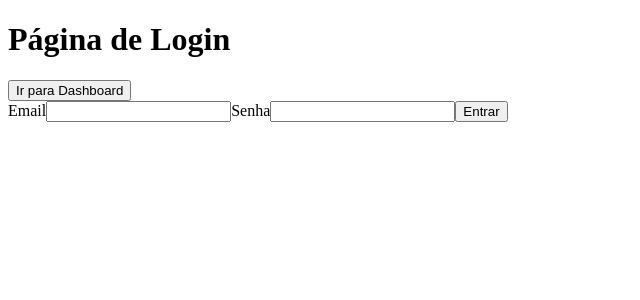
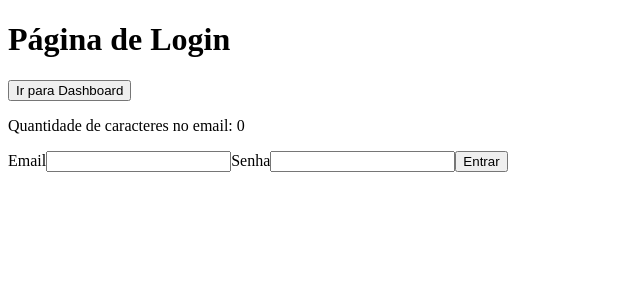
Before and after one commit to Rafiere/course_youtube_curso-de-react-para-iniciantes, a React (Create React App) app: page /login in a window 1280 px wide. Shown: the top 300 px of the page, without its empty margins (0-640 px from the left). Built offline with nearby package versions, Linux system fonts and the light colour scheme.

Commit message:
feat: adding a useMemo example with explanation and lesson 08 notes.

```diff
--- a/src/app/pages/login/Login.tsx
+++ b/src/app/pages/login/Login.tsx
@@ -1,4 +1,4 @@
-import { useEffect, useState } from "react";
+import { useEffect, useMemo, useState } from "react";
 import { useNavigate } from "react-router-dom";
 
 export const Login = () => {
@@ -26,10 +26,24 @@ export const Login = () => {
     console.log("Email: " + email + " Password: " + password);
   }, [email, password]);
 
+  /* O hook "useMemo" executará uma operação sempre que uma dependência for alterada. */
+
+  /* Na primeira vez que o componente for renderizado, essa função será executada e o "emailLength" será calculado, após isso, o cálculo dessa função será feito novamente apenas se o estado de uma das dependências for alterado. No exemplo acima, estamos usando o "email.length" como uma dependência. */
+
+  /* Se o array de dependências estiver vazio, o "useMemo" será executado a cada renderização do componente. */
+
+  /* Basicamente, o "useMemo" deve ser utilizado quando fazemos cálculos que NÃO ESTÃO, NECESSARIAMENTE, NO ESTADO DO COMPONENTE, COMO VALIDAÇÕES OU MÉTODOS QUE USAM O VALOR DE UM ESTADO E RETORNAM UM OUTRO DETERMINADO VALOR, como o exemplo abaixo, que calcula a quantidade de caracteres do email e multiplica por
+  1000, esse valor não deve ter um estado só para ele, dessa forma, estamos usando o useMemo. O "useMemo" é executado DURANTE a renderização do componente, enquanto que o "useEffect()" torna o novo valor disponível APÓS a renderização. */
+  const emailLength = useMemo(() => {
+    return email.length * 1000;
+  }, [email.length]);
+
   return (
     <div>
       <h1>Página de Login</h1>
       <button onClick={handleClick}>Ir para Dashboard</button>
+
+      <p>Quantidade de caracteres no email: {email.length}</p>
 
       <form>
         <label>
```
Also changed, not shown: 1 other file (tests, documents, lock files or other folders).
